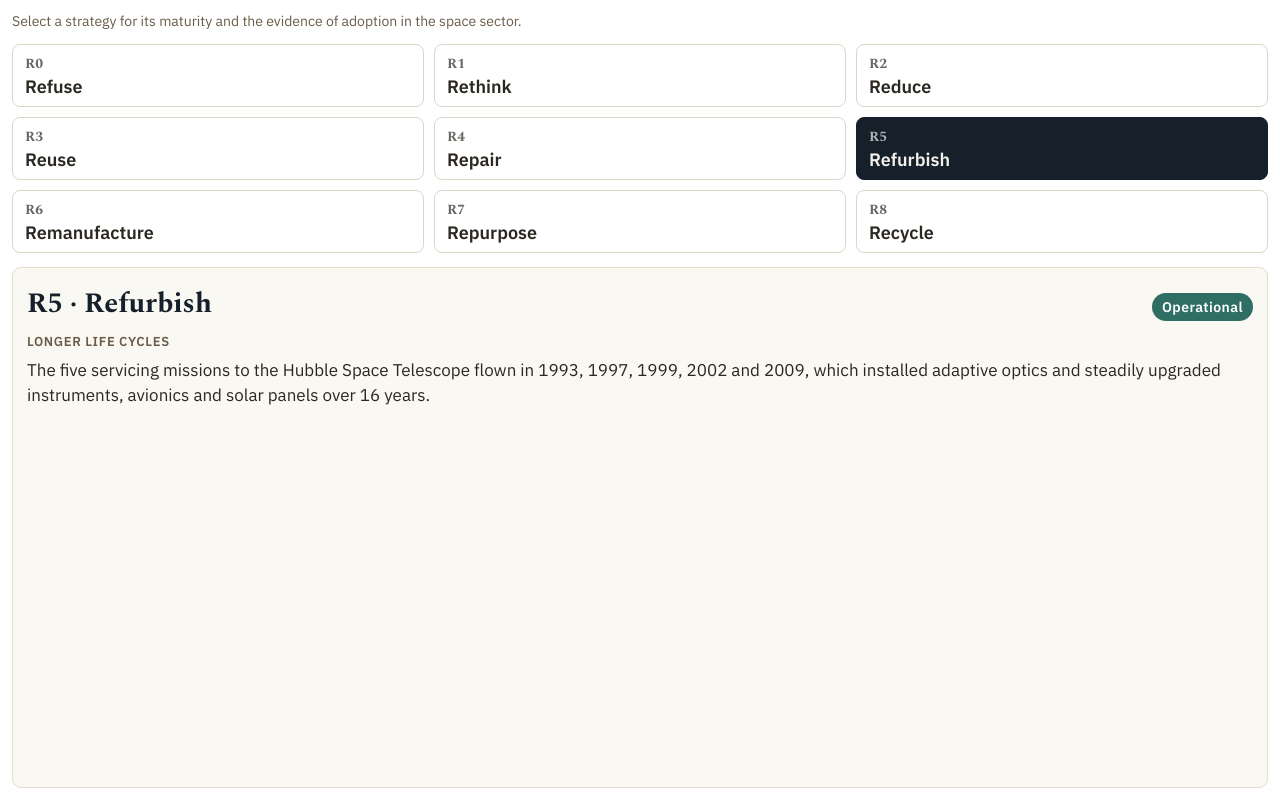
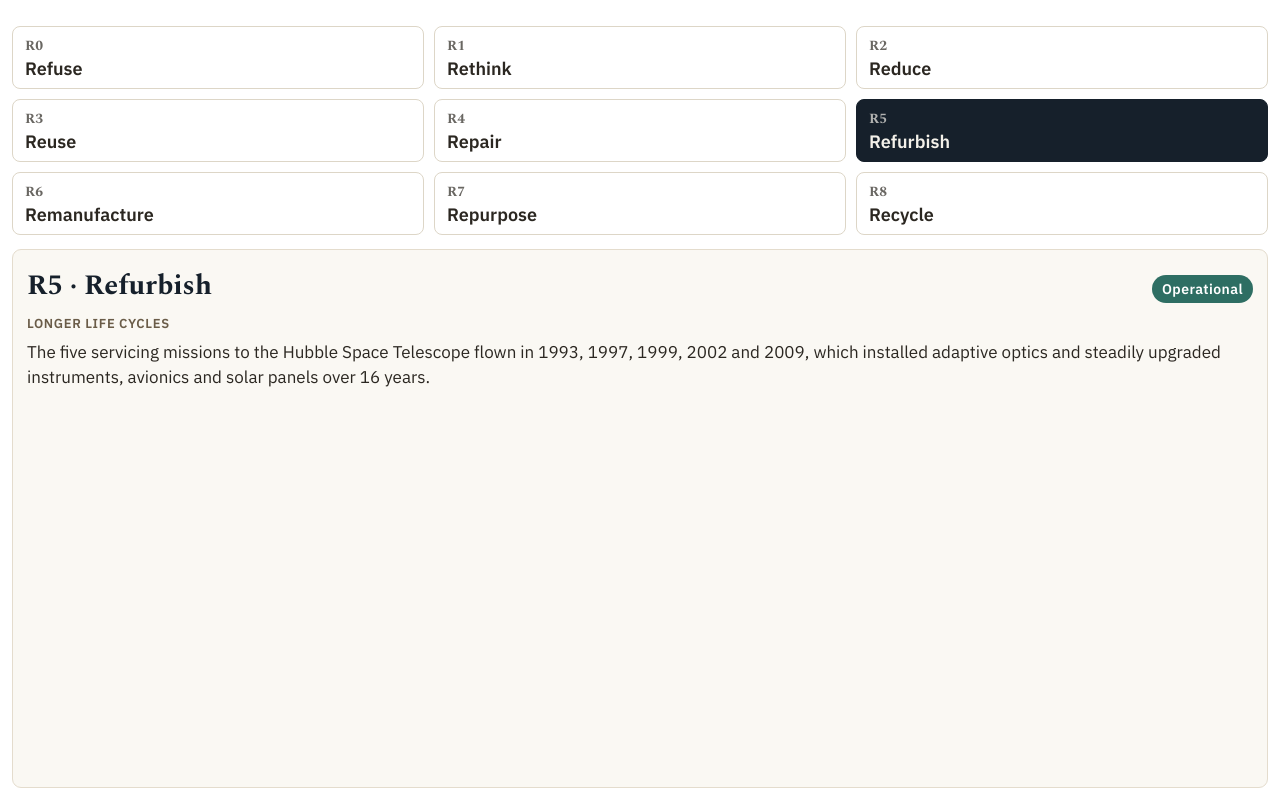
Before and after one commit to berilyenigul-ship-it/IAC2026, a plain HTML site: page index.html in a window 1280 px wide. Drawn offline with nearby package versions, Linux system fonts and the light colour scheme.

Commit message:
Update index.html

```diff
--- a/index.html
+++ b/index.html
@@ -86,7 +86,7 @@
 </style>
 </head>
 <body>
-  <p class="lead">Select a strategy for its maturity and the evidence of adoption in the space sector.</p>
+  <p class="lead"></p>
   <div class="grid" id="grid" role="group" aria-label="The nine circularity strategies"></div>
   <div class="detail" aria-live="polite">
     <div class="detail-head">
```
